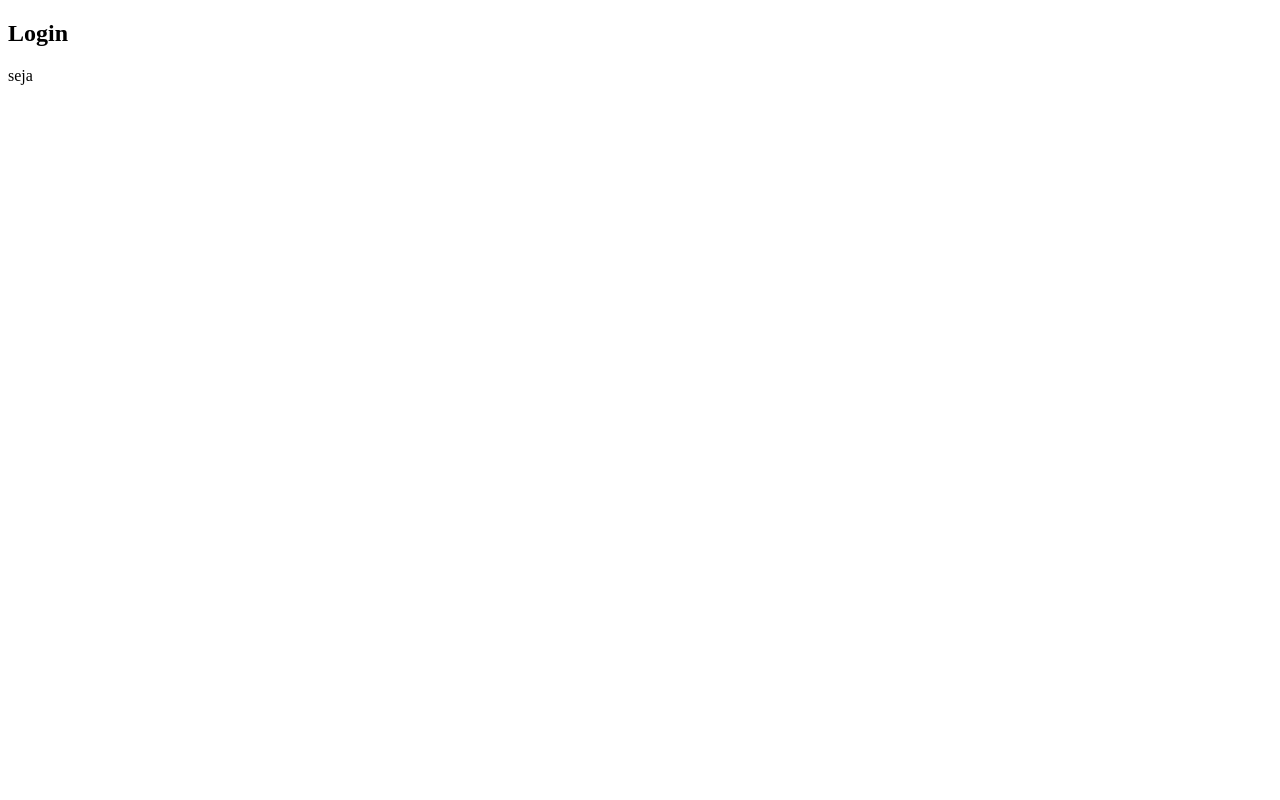
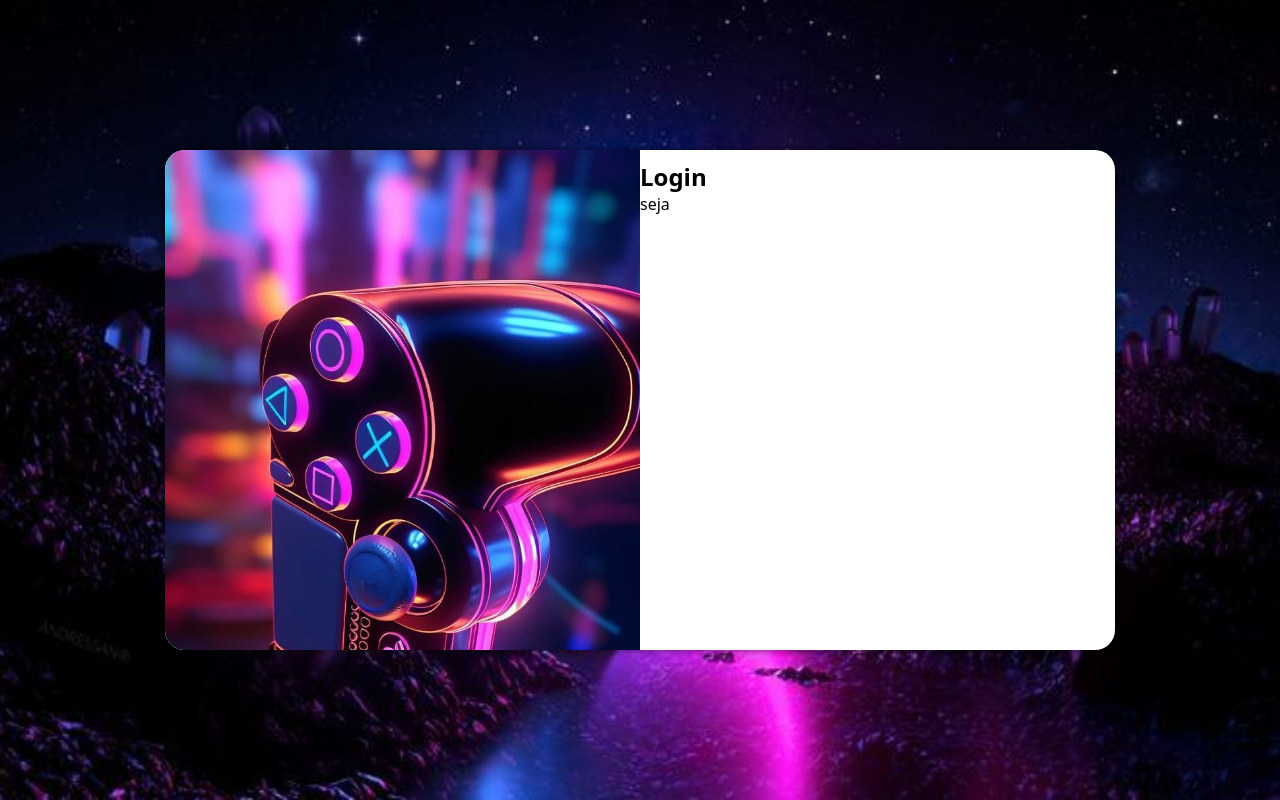
Before and after one commit to josimarcos0/Projeto_tl, a plain HTML site: page index.html in a window 1280 px wide. Drawn offline with Linux system fonts and the light colour scheme.

Commit message:
fnvn vnfnfnf

```diff
--- a/estilos.css
+++ b/estilos.css
@@ -0,0 +1,36 @@
+@charset "UTF-8";
+
+@media screen and (min-width: 768px) and (max-width: 992px) {
+  section#login {
+    width: 80vw;
+  }
+
+  section#login > div#imagem {
+    float: left;
+    width: 30%;
+    height: 100%;
+  }
+
+  section#login > div#formulario {
+    float: right;
+    width: 70%;
+  }
+}
+
+@media screen and (min-width:992px){
+    section#login{
+        width: 950px;
+    }
+    section#login > div#imagem{
+        float: left;
+        width: 50%;
+        height: 100%;
+    }
+
+    section#login > div#imagem{
+        float:left;
+        width: 50%;
+
+    }
+
+}
--- a/style.css
+++ b/style.css
@@ -1,5 +1,49 @@
 @charset "UTF-8";
 
-/*
+/* Mobile*/
 
-*/
+*{
+    font-family: system-ui, -apple-system, BlinkMacSystemFont, 'Segoe UI', Roboto, Oxygen, Ubuntu, Cantarell, 'Open Sans', 'Helvetica Neue', sans-serif;
+    padding: 0px;
+    margin: 0px;
+    box-sizing: border-box;
+}
+
+body,html{
+    background: url(./imagens/Paisaje\ neón\ 2\ -\ Neon\ landscape\ 2\ 『PC』.jpg) no-repeat;
+    background-size: cover;
+    background-position: center;
+
+}
+
+main{
+    position:relative;
+    height: 100vh;
+    width: 100vw;
+}
+
+section#login {
+    position: absolute;
+    top: 50%;
+    left: 50%;
+    transform: translate(-50%, -50%);
+    overflow: hidden;
+    background-color: white;
+    box-shadow: 0px 0px 10px rgba(0, 0, 0, 0.566);
+    width: 250px;
+     height: 500px;
+    border-radius: 20px;
+    transition: width 0,5s , height 0,5s;
+    -o-transition-timing-function: ease;
+}
+
+section#login > div#imagem{
+    background: rgb(43, 226, 189) url(./imagens/fsdgdfhgfjbn.jpg) no-repeat;
+    background-size: cover;
+    height: 200px;
+}
+
+section#login > div#formulario{
+    display: block;
+    padding: 10px;
+}
```
Also changed, not shown: imagens/Paisaje neón 2 - Neon landscape 2 『PC』.jpg (added), imagens/fsdgdfhgfjbn.jpg (added).
